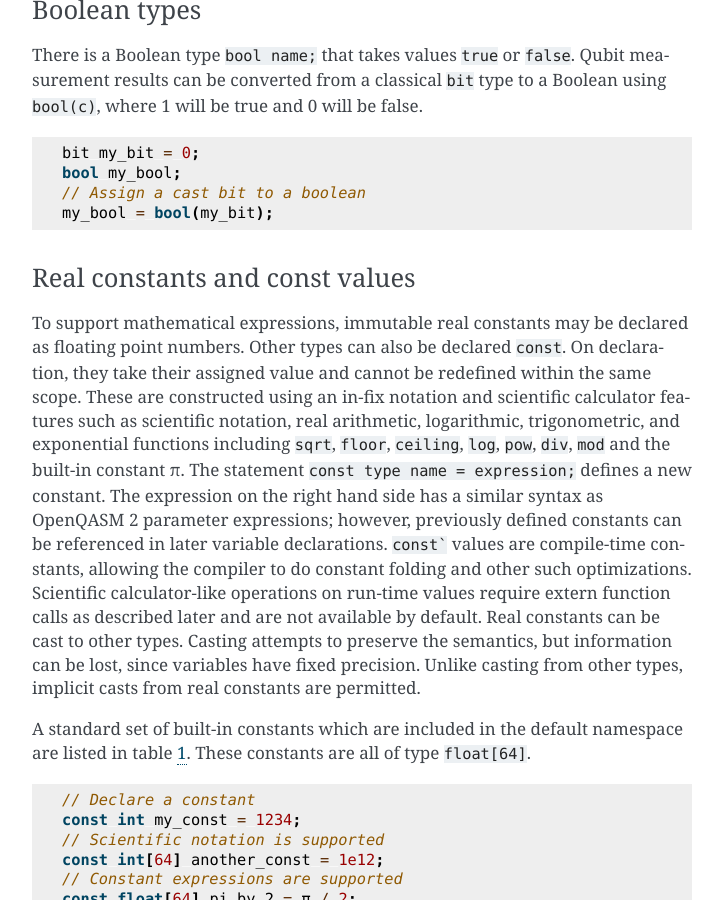
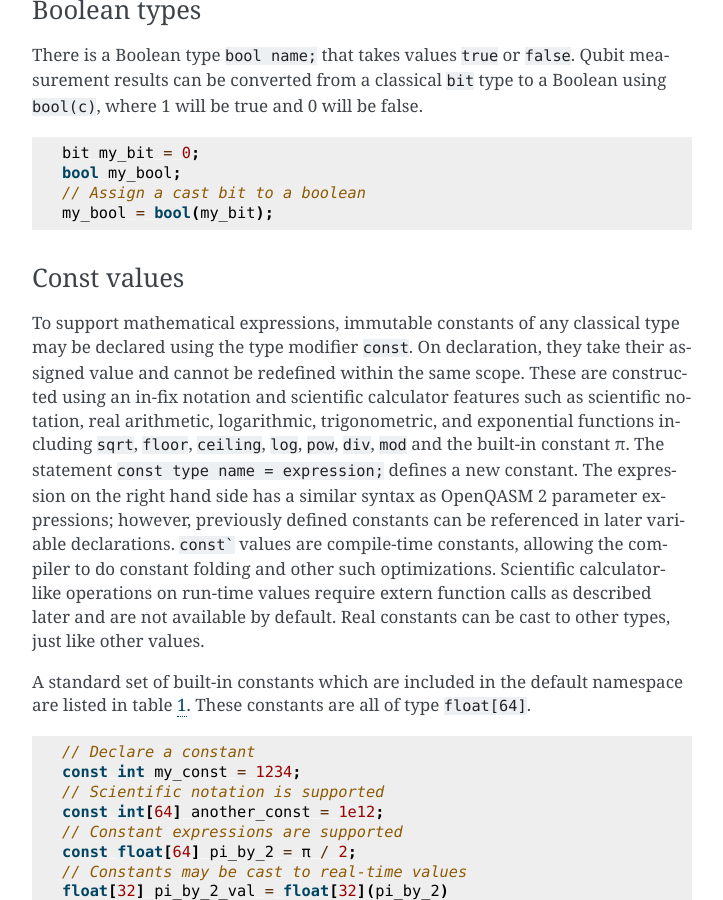
Before and after one commit to openqasm/openqasm, a Sphinx documentation site: the page built from source/language/types.rst, in a window 1280 px wide and 900 px high, scrolled down 4060 px. Shown: the whole window, without its empty margins (388-1111 px from the left). Built offline with Sphinx 7.4.7, drawn with Linux system fonts in a browser that asks for light colours; pages that are not in the unit, such as notebooks, are missing from menus; cross-references to code outside the pages are shown as plain code; some of the changed text lies outside the part shown.

Commit message:
Update language and section header for const section to de-emphasize float consts. Also remove language about implicit casting

```diff
--- a/source/language/types.rst
+++ b/source/language/types.rst
@@ -215,11 +215,11 @@ be true and 0 will be false.
    // Assign a cast bit to a boolean
    my_bool = bool(my_bit);
 
-Real constants and const values
-~~~~~~~~~~~~~~~~~~~~~~~~~~~~~~~
+Const values
+~~~~~~~~~~~~
 
-To support mathematical expressions, immutable real constants
-may be declared as floating point numbers. Other types can also be declared ``const``. On
+To support mathematical expressions, immutable constants of any classical type
+may be declared using the type modifier ``const``. On
 declaration, they take their assigned value and cannot be redefined
 within the same scope. These are constructed using an in-fix notation
 and scientific calculator features such as scientific notation, real
@@ -232,10 +232,7 @@
 compiler to do constant folding and other such optimizations. Scientific
 calculator-like operations on run-time values require extern function
 calls as described later and are not available by default. Real
-constants can be cast to other types. Casting attempts to preserve the
-semantics, but information can be lost, since variables have fixed
-precision. Unlike casting from other types, implicit casts from real
-constants are permitted.
+constants can be cast to other types, just like other values.
 
 A standard set of built-in constants which are included in the default
 namespace are listed in table `1 <#tab:real-constants>`__. These constants
```
